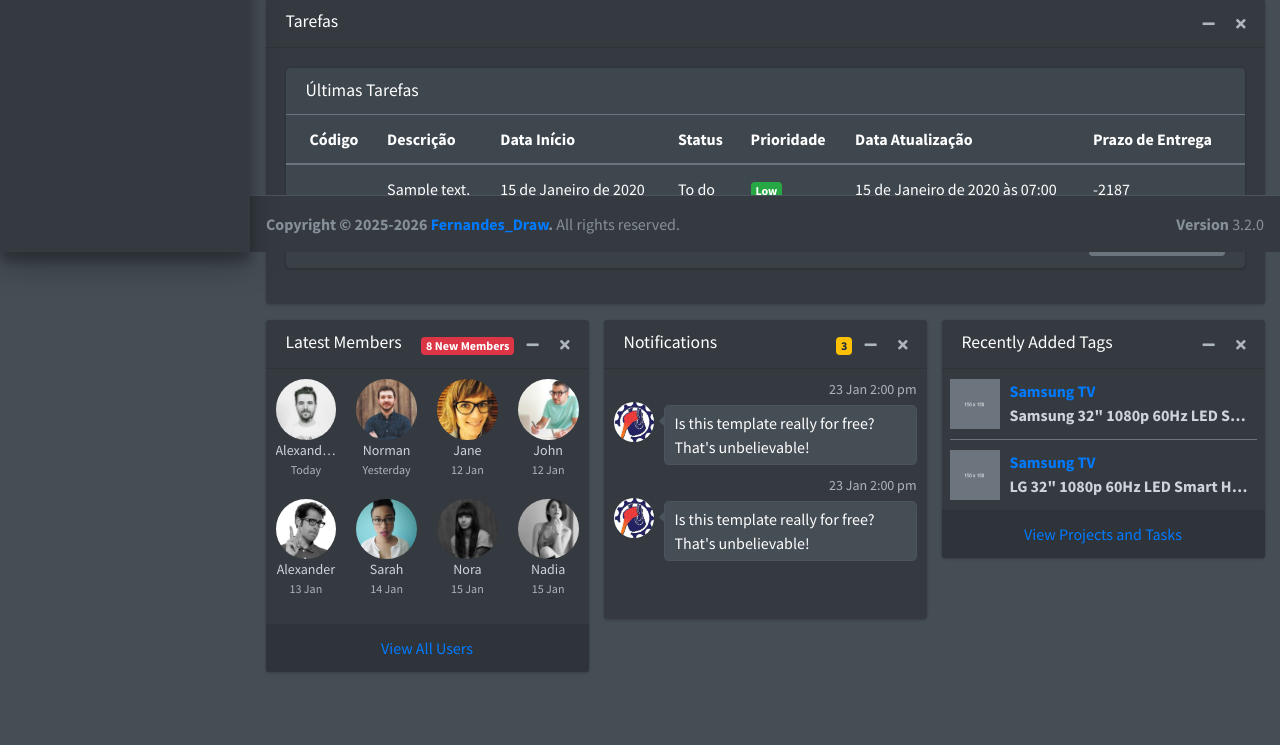
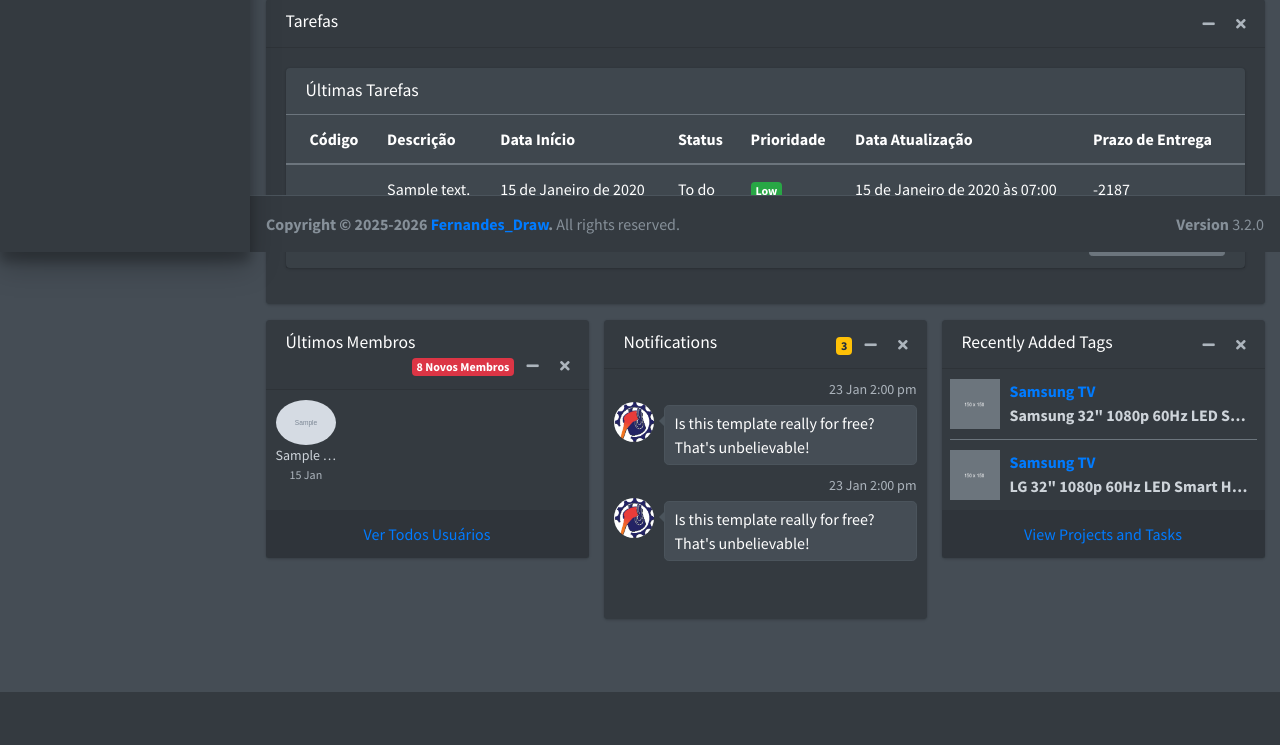
Before and after one commit to fernandes-draw/fund-app, a Django app: page / in a window 1280 px wide. Shown: the part 548-1293 px from the top of the page. After the commit the page ends 1240 px from the top, so only its background shows below. Run offline with Django 5.2, Linux system fonts and the light colour scheme; tables that the repository leaves empty hold one stand-in row (values such as "Sample post"); grey boxes marked "Sample" are stand-in pictures; some libraries are stand-ins or nearby versions.

Commit message:
Adicionado propriedades de perfil do usuário

```diff
--- a/accounts/templates/accounts/dashboard.html
+++ b/accounts/templates/accounts/dashboard.html
@@ -4,9 +4,7 @@
     <div class="row">
       <div class="col-12 col-sm-6 col-md-3">
         <div class="info-box">
-        <span class="info-box-icon bg-info elevation-1"
-          ><i class="fas fa-cog"></i
-        ></span>
+          <span class="info-box-icon bg-info elevation-1"><i class="fas fa-cog"></i></span>
 
           <div class="info-box-content">
             <span class="info-box-text">CPU Traffic</span>
@@ -22,9 +20,7 @@
       <!-- /.col -->
       <div class="col-12 col-sm-6 col-md-3">
         <div class="info-box mb-3">
-        <span class="info-box-icon bg-danger elevation-1"
-          ><i class="fas fa-thumbs-up"></i
-        ></span>
+          <span class="info-box-icon bg-danger elevation-1"><i class="fas fa-thumbs-up"></i></span>
 
           <div class="info-box-content">
             <span class="info-box-text">Likes</span>
@@ -41,9 +37,7 @@
 
       <div class="col-12 col-sm-6 col-md-3">
         <div class="info-box mb-3">
-        <span class="info-box-icon bg-success elevation-1"
-          ><i class="fas fa-shopping-cart"></i
-        ></span>
+          <span class="info-box-icon bg-success elevation-1"><i class="fas fa-shopping-cart"></i></span>
 
           <div class="info-box-content">
             <span class="info-box-text">Sales</span>
@@ -56,9 +50,7 @@
       <!-- /.col -->
       <div class="col-12 col-sm-6 col-md-3">
         <div class="info-box mb-3">
-        <span class="info-box-icon bg-warning elevation-1"
-          ><i class="fas fa-users"></i
-        ></span>
+          <span class="info-box-icon bg-warning elevation-1"><i class="fas fa-users"></i></span>
 
           <div class="info-box-content">
             <span class="info-box-text">New Members</span>
@@ -80,21 +72,9 @@
             <h5 class="card-title">Projetos</h5>
 
             <div class="card-tools">
-            <button
-              type="button"
-              class="btn btn-tool"
-              data-card-widget="collapse"
-            >
-              <i class="fas fa-minus"></i>
-            </button>
+              <button type="button" class="btn btn-tool" data-card-widget="collapse"><i class="fas fa-minus"></i></button>
 
-            <button
-              type="button"
-              class="btn btn-tool"
-              data-card-widget="remove"
-            >
-              <i class="fas fa-times"></i>
-            </button>
+              <button type="button" class="btn btn-tool" data-card-widget="remove"><i class="fas fa-times"></i></button>
             </div>
           </div>
           <!-- /.card-header -->
@@ -126,18 +106,13 @@
                           {% for project in latest_projects %}
                             <tr>
                               <td>
-                            <a href="./pages/examples/project-detail.html"
-                              >{{ project.code }}</a
-                            >
+                                <a href="./pages/examples/project-detail.html">{{ project.code }}</a>
                               </td>
                               <td>{{ project.description }}</td>
                               <td>{{ project.start_date }}</td>
                               <td>{{ project.status.capitalize }}</td>
                               <td>
-                            <span
-                              class="badge badge-{{ project.priority_color }}"
-                              >{{ project.priority.capitalize }}</span
-                            >
+                                <span class="badge badge-{{ project.priority_color }}">{{ project.priority.capitalize }}</span>
                               </td>
                               <td>{{ project.updated_at }}</td>
                               <td>{{ project.days_until_due }}</td>
@@ -150,11 +125,7 @@
                   </div>
                   <!-- /.card-body -->
                   <div class="card-footer clearfix">
-                  <a
-                    href="./pages/examples/projects.html"
-                    class="btn btn-sm btn-secondary float-right"
-                    >Ver Todos os Projetos</a
-                  >
+                    <a href="./pages/examples/projects.html" class="btn btn-sm btn-secondary float-right">Ver Todos os Projetos</a>
                   </div>
                   <!-- /.card-footer -->
                 </div>
@@ -180,21 +151,9 @@
             <h5 class="card-title">Tarefas</h5>
 
             <div class="card-tools">
-            <button
-              type="button"
-              class="btn btn-tool"
-              data-card-widget="collapse"
-            >
-              <i class="fas fa-minus"></i>
-            </button>
+              <button type="button" class="btn btn-tool" data-card-widget="collapse"><i class="fas fa-minus"></i></button>
 
-            <button
-              type="button"
-              class="btn btn-tool"
-              data-card-widget="remove"
-            >
-              <i class="fas fa-times"></i>
-            </button>
+              <button type="button" class="btn btn-tool" data-card-widget="remove"><i class="fas fa-times"></i></button>
             </div>
           </div>
           <!-- /.card-header -->
@@ -226,17 +185,13 @@
                           {% for tasks in latest_tasks %}
                             <tr>
                               <td>
-                            <a href="./pages/examples/tasks-detail.html"
-                              >{{ tasks.code }}</a
-                            >
+                                <a href="./pages/examples/tasks-detail.html">{{ tasks.code }}</a>
                               </td>
                               <td>{{ tasks.description }}</td>
                               <td>{{ tasks.start_date }}</td>
                               <td>{{ tasks.status.capitalize }}</td>
                               <td>
-                            <span class="badge badge-{{ tasks.priority_color }}"
-                              >{{ tasks.priority.capitalize }}</span
-                            >
+                                <span class="badge badge-{{ tasks.priority_color }}">{{ tasks.priority.capitalize }}</span>
                               </td>
                               <td>{{ tasks.updated_at }}</td>
                               <td>{{ tasks.days_until_due }}</td>
@@ -249,11 +204,7 @@
                   </div>
                   <!-- /.card-body -->
                   <div class="card-footer clearfix">
-                  <a
-                    href="./pages/examples/projects.html"
-                    class="btn btn-sm btn-secondary float-right"
-                    >Ver Todos as Tarefas</a
-                  >
+                    <a href="./pages/examples/projects.html" class="btn btn-sm btn-secondary float-right">Ver Todos as Tarefas</a>
                   </div>
                   <!-- /.card-footer -->
                 </div>
@@ -281,99 +232,30 @@
             <!-- USERS LIST -->
             <div class="card">
               <div class="card-header">
-              <h3 class="card-title">Latest Members</h3>
+                <h3 class="card-title">Últimos Membros</h3>
 
                 <div class="card-tools">
-                <span class="badge badge-danger">8 New Members</span>
-                <button
-                  type="button"
-                  class="btn btn-tool"
-                  data-card-widget="collapse"
-                >
-                  <i class="fas fa-minus"></i>
-                </button>
-                <button
-                  type="button"
-                  class="btn btn-tool"
-                  data-card-widget="remove"
-                >
-                  <i class="fas fa-times"></i>
-                </button>
+                  <span class="badge badge-danger">8 Novos Membros</span>
+                  <button type="button" class="btn btn-tool" data-card-widget="collapse"><i class="fas fa-minus"></i></button>
+                  <button type="button" class="btn btn-tool" data-card-widget="remove"><i class="fas fa-times"></i></button>
                 </div>
               </div>
               <!-- /.card-header -->
               <div class="card-body p-0">
                 <ul class="users-list clearfix">
+                  {% for member in latest_members %}
                     <li>
-                  <img
-                    src="{% static 'dist/img/user1-128x128.jpg' %}"
-                    alt="User Image"
-                  />
-                  <a class="users-list-name" href="#">Alexander Pierce</a>
-                  <span class="users-list-date">Today</span>
+                      <img src="{{ member.profile_picture_url }}" alt="User Image" />
+                      <a class="users-list-name" href="#">{{ member.full_name }}</a>
+                      <span class="users-list-date">{{ member.date_joined }}</span>
                     </li>
-                <li>
-                  <img
-                    src="{% static 'dist/img/user8-128x128.jpg' %}"
-                    alt="User Image"
-                  />
-                  <a class="users-list-name" href="#">Norman</a>
-                  <span class="users-list-date">Yesterday</span>
-                </li>
-                <li>
-                  <img
-                    src="{% static 'dist/img/user7-128x128.jpg' %}"
-                    alt="User Image"
-                  />
-                  <a class="users-list-name" href="#">Jane</a>
-                  <span class="users-list-date">12 Jan</span>
-                </li>
-                <li>
-                  <img
-                    src="{% static 'dist/img/user6-128x128.jpg' %}"
-                    alt="User Image"
-                  />
-                  <a class="users-list-name" href="#">John</a>
-                  <span class="users-list-date">12 Jan</span>
-                </li>
-                <li>
-                  <img
-                    src="{% static 'dist/img/user2-160x160.jpg' %}"
-                    alt="User Image"
-                  />
-                  <a class="users-list-name" href="#">Alexander</a>
-                  <span class="users-list-date">13 Jan</span>
-                </li>
-                <li>
-                  <img
-                    src="{% static 'dist/img/user5-128x128.jpg' %}"
-                    alt="User Image"
-                  />
-                  <a class="users-list-name" href="#">Sarah</a>
-                  <span class="users-list-date">14 Jan</span>
-                </li>
-                <li>
-                  <img
-                    src="{% static 'dist/img/user4-128x128.jpg' %}"
-                    alt="User Image"
-                  />
-                  <a class="users-list-name" href="#">Nora</a>
-                  <span class="users-list-date">15 Jan</span>
-                </li>
-                <li>
-                  <img
-                    src="{% static 'dist/img/user3-128x128.jpg' %}"
-                    alt="User Image"
-                  />
-                  <a class="users-list-name" href="#">Nadia</a>
-                  <span class="users-list-date">15 Jan</span>
-                </li>
+                  {% endfor %}
                 </ul>
                 <!-- /.users-list -->
               </div>
               <!-- /.card-body -->
               <div class="card-footer text-center">
-              <a href="./pages/examples/teams.html">View All Users</a>
+                <a href="./pages/examples/teams.html">Ver Todos Usuários</a>
               </div>
               <!-- /.card-footer -->
             </div>
@@ -388,24 +270,10 @@
                 <h3 class="card-title">Notifications</h3>
 
                 <div class="card-tools">
-                <span title="3 New Messages" class="badge badge-warning"
-                  >3</span
-                >
-                <button
-                  type="button"
-                  class="btn btn-tool"
-                  data-card-widget="collapse"
-                >
-                  <i class="fas fa-minus"></i>
-                </button>
+                  <span title="3 New Messages" class="badge badge-warning">3</span>
+                  <button type="button" class="btn btn-tool" data-card-widget="collapse"><i class="fas fa-minus"></i></button>
 
-                <button
-                  type="button"
-                  class="btn btn-tool"
-                  data-card-widget="remove"
-                >
-                  <i class="fas fa-times"></i>
-                </button>
+                  <button type="button" class="btn btn-tool" data-card-widget="remove"><i class="fas fa-times"></i></button>
                 </div>
               </div>
               <!-- /.card-header -->
@@ -415,40 +283,24 @@
                   <!-- notifications -->
                   <div class="direct-chat-msg">
                     <div class="direct-chat-infos clearfix">
-                    <span class="direct-chat-timestamp float-right"
-                      >23 Jan 2:00 pm</span
-                    >
+                      <span class="direct-chat-timestamp float-right">23 Jan 2:00 pm</span>
                     </div>
                     <!-- /.notification-infos -->
-                  <img
-                    class="direct-chat-img"
-                    src="{% static './dist/img/logo_fundo_branco.png' %}"
-                    alt="message user image"
-                  />
+                    <img class="direct-chat-img" src="{% static './dist/img/logo_fundo_branco.png' %}" alt="message user image" />
                     <!-- /.notification-img -->
-                  <div class="direct-chat-text">
-                    Is this template really for free? That's unbelievable!
-                  </div>
+                    <div class="direct-chat-text">Is this template really for free? That's unbelievable!</div>
                   </div>
                   <!-- end of first notification -->
 
                   <!-- notifications -->
                   <div class="direct-chat-msg">
                     <div class="direct-chat-infos clearfix">
-                    <span class="direct-chat-timestamp float-right"
-                      >23 Jan 2:00 pm</span
-                    >
+                      <span class="direct-chat-timestamp float-right">23 Jan 2:00 pm</span>
                     </div>
                     <!-- /.notification-infos -->
-                  <img
-                    class="direct-chat-img"
-                    src="{% static './dist/img/logo_fundo_branco.png' %}"
-                    alt="message user image"
-                  />
+                    <img class="direct-chat-img" src="{% static './dist/img/logo_fundo_branco.png' %}" alt="message user image" />
                     <!-- /.notification-img -->
-                  <div class="direct-chat-text">
-                    Is this template really for free? That's unbelievable!
-                  </div>
+                    <div class="direct-chat-text">Is this template really for free? That's unbelievable!</div>
                   </div>
                   <!-- end of second notification -->
                 </div>
@@ -472,20 +324,8 @@
             <h3 class="card-title">Recently Added Tags</h3>
 
             <div class="card-tools">
-            <button
-              type="button"
-              class="btn btn-tool"
-              data-card-widget="collapse"
-            >
-              <i class="fas fa-minus"></i>
-            </button>
-            <button
-              type="button"
-              class="btn btn-tool"
-              data-card-widget="remove"
-            >
-              <i class="fas fa-times"></i>
-            </button>
+              <button type="button" class="btn btn-tool" data-card-widget="collapse"><i class="fas fa-minus"></i></button>
+              <button type="button" class="btn btn-tool" data-card-widget="remove"><i class="fas fa-times"></i></button>
             </div>
           </div>
           <!-- /.card-header -->
@@ -494,19 +334,13 @@
               <!-- Tag Item -->
               <li class="item">
                 <div class="product-img">
-                <img
-                  src="dist/img/default-150x150.png"
-                  alt="Product Image"
-                  class="img-size-50"
-                />
+                  <img src="dist/img/default-150x150.png" alt="Product Image" class="img-size-50" />
                 </div>
                 <div class="product-info">
                   <a href="javascript:void(0)" class="product-title">
                     Samsung TV
 
-                  <span class="product-description"
-                    >Samsung 32" 1080p 60Hz LED Smart HDTV.</span
-                  >
+                    <span class="product-description">Samsung 32" 1080p 60Hz LED Smart HDTV.</span>
                   </a>
                 </div>
               </li>
@@ -515,19 +349,13 @@
               <!-- Tag Item -->
               <li class="item">
                 <div class="product-img">
-                <img
-                  src="dist/img/default-150x150.png"
-                  alt="Product Image"
-                  class="img-size-50"
-                />
+                  <img src="dist/img/default-150x150.png" alt="Product Image" class="img-size-50" />
                 </div>
                 <div class="product-info">
                   <a href="javascript:void(0)" class="product-title">
                     Samsung TV
 
-                  <span class="product-description"
-                    >LG 32" 1080p 60Hz LED Smart HDTV.</span
-                  >
+                    <span class="product-description">LG 32" 1080p 60Hz LED Smart HDTV.</span>
                   </a>
                 </div>
               </li>
@@ -536,9 +364,7 @@
           </div>
           <!-- /.card-body -->
           <div class="card-footer text-center">
-          <a href="./pages/tables/tags.html" class="uppercase"
-            >View Projects and Tasks</a
-          >
+            <a href="./pages/tables/tags.html" class="uppercase">View Projects and Tasks</a>
           </div>
           <!-- /.card-footer -->
         </div>
```
Also changed, not shown: accounts/models.py (+42 -4 lines), profile/everson_git_V3Qvj0e.jpeg (added). Lines whose indentation alone changed are shown as unchanged.
